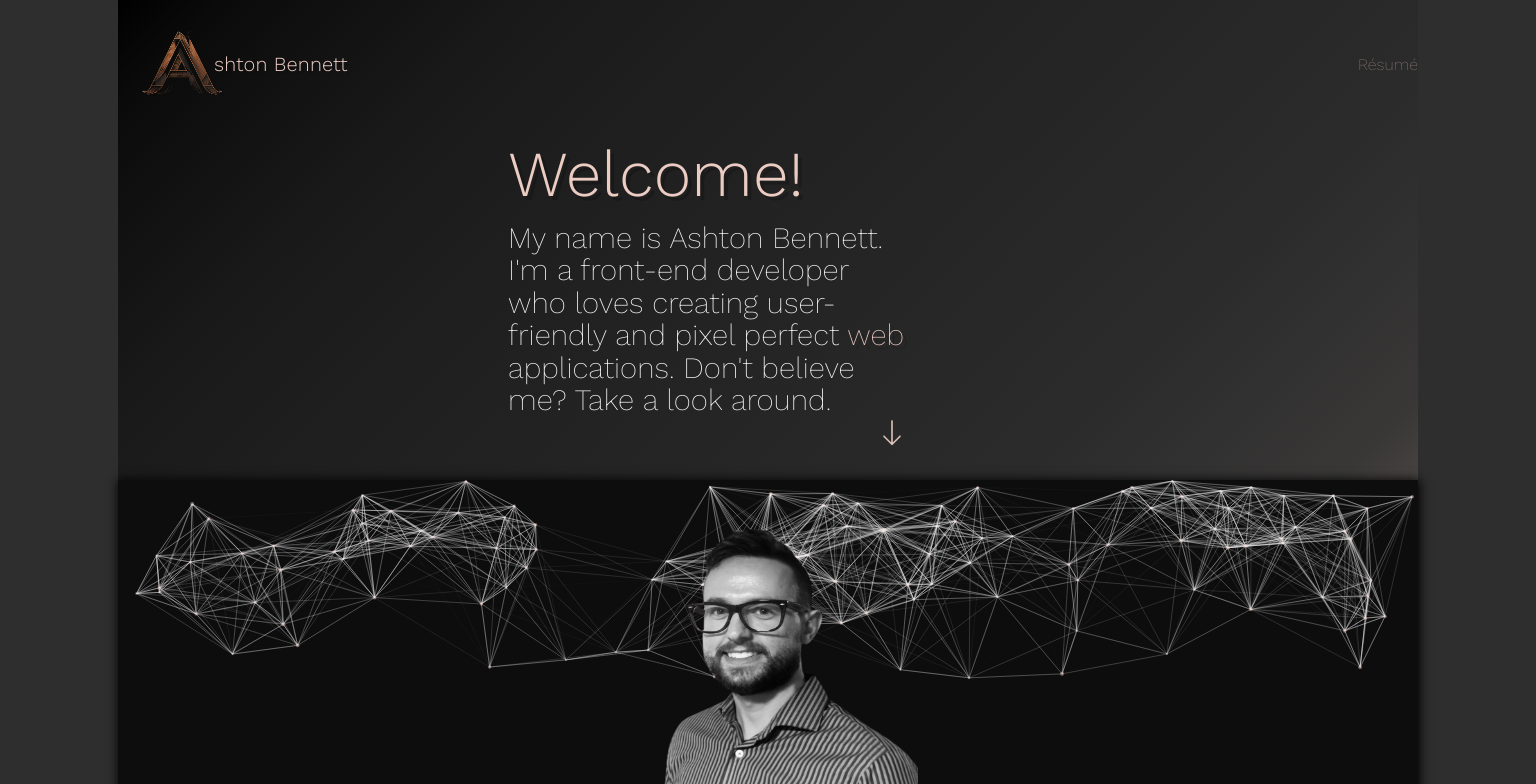
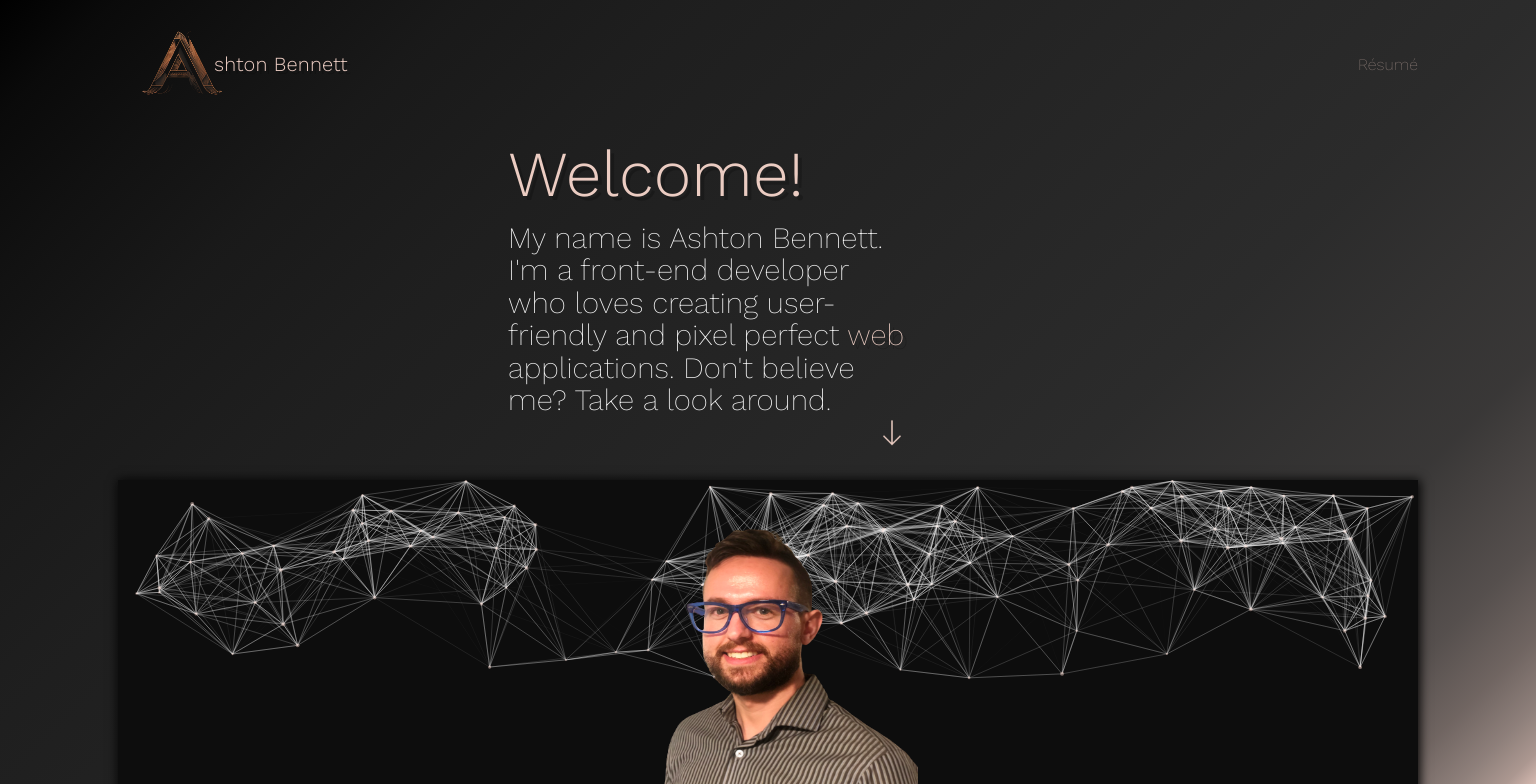
Before and after one commit to Ashton-Bennett/personal_site, a Next.js app: page / in a window 1536 px wide. Shown: the top 784 px of the page. Built offline with nearby package versions, Linux system fonts and the light colour scheme.

Commit message:
adjusted styles on lg screens

```diff
--- a/components/homepage/About.js
+++ b/components/homepage/About.js
@@ -1,6 +1,6 @@
 /* eslint-disable react/no-unescaped-entities */
 import Image from "next/image";
-import headshot from "../../public/images/headshot_nobk_edit.png";
+import headshot from "../../public/images/no_bk.png";
 import ScrollingArrow from "./ScrollingArrow";
 import downArrow from "../../public/icons/south_FILL0_wght200_GRAD0_opsz48.png";
 import ParticleBackground from "../ParticleBackground";
@@ -8,11 +8,7 @@ import { forwardRef } from "react";
 
 const About = forwardRef(function About(props, ref) {
   return (
-    <main
-      ref={ref}
-      id="about"
-      className="column addHeight scrollSnap backgroundGradient"
-    >
+    <main ref={ref} id="about" className="column addHeight scrollSnap">
       <aside
         id="mainSectionAside"
         className="column removeCenter textSectionLargeScreen"
--- a/components/homepage/Contact.js
+++ b/components/homepage/Contact.js
@@ -16,11 +16,7 @@ const Contact = forwardRef(function Contact({ fadeOutStyle }, ref) {
   const { initialForAnimation, animateForAnimation } =
     fadeoutanimations(fadeOutStyle);
   return (
-    <section
-      ref={ref}
-      id="contact"
-      className="column addHeight scrollSnap backgroundGradient"
-    >
+    <section ref={ref} id="contact" className="column addHeight scrollSnap ">
       <Image
         className="imageStyle"
         priority
--- a/src/pages/index.js
+++ b/src/pages/index.js
@@ -92,8 +92,8 @@ export default function Home() {
 
   return (
     <div id="appWrapper" className="column scrollWrap">
+      {loading && <LoadingPage onLoad={loadTimer()} />}
       <div className="maxWidth">
-        {loading && <LoadingPage onLoad={loadTimer()} />}
         {!loading && (
           <>
             <Head>
--- a/src/styles/globals.css
+++ b/src/styles/globals.css
@@ -15,25 +15,6 @@ body {
   scroll-behavior: smooth;
   height: -webkit-fill-available;
   position: relative;
-}
-.backgroundGradient {
-  background-image: linear-gradient(
-    135deg,
-    hsl(0deg 0% 0%) 0%,
-    hsl(130deg 0% 4%) 5%,
-    hsl(130deg 0% 7%) 12%,
-    hsl(132deg 0% 10%) 20%,
-    hsl(135deg 0% 12%) 30%,
-    hsl(136deg 0% 14%) 45%,
-    hsl(137deg 0% 17%) 66%,
-    hsl(14deg 2% 22%) 81%,
-    hsl(14deg 5% 32%) 89%,
-    hsl(15deg 7% 41%) 93%,
-    hsl(15deg 8% 52%) 96%,
-    hsl(15deg 14% 62%) 98%,
-    hsl(15deg 25% 73%) 99%,
-    hsl(15deg 51% 84%) 100%
-  );
 }
 
 #fontSizeOne {
@@ -299,6 +280,26 @@ footer {
 
 .fullWidth {
   width: 100vw;
+}
+
+.backgroundGradient {
+  background-image: linear-gradient(
+    135deg,
+    hsl(0deg 0% 0%) 0%,
+    hsl(130deg 0% 4%) 5%,
+    hsl(130deg 0% 7%) 12%,
+    hsl(132deg 0% 10%) 20%,
+    hsl(135deg 0% 12%) 30%,
+    hsl(136deg 0% 14%) 45%,
+    hsl(137deg 0% 17%) 66%,
+    hsl(14deg 2% 22%) 81%,
+    hsl(14deg 5% 32%) 89%,
+    hsl(15deg 7% 41%) 93%,
+    hsl(15deg 8% 52%) 96%,
+    hsl(15deg 14% 62%) 98%,
+    hsl(15deg 25% 73%) 99%,
+    hsl(15deg 51% 84%) 100%
+  );
 }
 
 /* ------> Item Specific Classes  <--------- */
@@ -785,6 +786,27 @@ a > label:target-within {
   justify-content: space-between;
   padding-top: 10rem;
 }
+
+#about,
+#contact {
+  background-image: linear-gradient(
+    135deg,
+    hsl(0deg 0% 0%) 0%,
+    hsl(130deg 0% 4%) 5%,
+    hsl(130deg 0% 7%) 12%,
+    hsl(132deg 0% 10%) 20%,
+    hsl(135deg 0% 12%) 30%,
+    hsl(136deg 0% 14%) 45%,
+    hsl(137deg 0% 17%) 66%,
+    hsl(14deg 2% 22%) 81%,
+    hsl(14deg 5% 32%) 89%,
+    hsl(15deg 7% 41%) 93%,
+    hsl(15deg 8% 52%) 96%,
+    hsl(15deg 14% 62%) 98%,
+    hsl(15deg 25% 73%) 99%,
+    hsl(15deg 51% 84%) 100%
+  );
+}
 #header {
   position: absolute;
   width: 100vw;
@@ -992,6 +1014,7 @@ a > label:target-within {
   .showNav {
     left: auto;
   }
+
   #increaseWidth {
     width: 1300px;
   }
@@ -1000,16 +1023,50 @@ a > label:target-within {
     flex-direction: column;
     align-items: center;
   }
+  #about,
+  #contact {
+    background-image: inherit;
+  }
+
+  body {
+    background-image: linear-gradient(
+      135deg,
+      hsl(0deg 0% 0%) 0%,
+      hsl(130deg 0% 4%) 5%,
+      hsl(130deg 0% 7%) 12%,
+      hsl(132deg 0% 10%) 20%,
+      hsl(135deg 0% 12%) 30%,
+      hsl(136deg 0% 14%) 45%,
+      hsl(137deg 0% 17%) 66%,
+      hsl(14deg 2% 22%) 81%,
+      hsl(14deg 5% 32%) 89%,
+      hsl(15deg 7% 41%) 93%,
+      hsl(15deg 8% 52%) 96%,
+      hsl(15deg 14% 62%) 98%,
+      hsl(15deg 25% 73%) 99%,
+      hsl(15deg 51% 84%) 100%
+    );
+  }
 }
 
-/* @media screen and (min-width: 1500px) {
+@media screen and (min-width: 1500px) {
   body {
-    background: linear-gradient(
-      to right,
-      black 0%,
-      black 55%,
-      #2e2e2e 55%,
-      #2e2e2e 100%
+    background-image: linear-gradient(
+      135deg,
+      hsl(0deg 0% 0%) 0%,
+      hsl(130deg 0% 4%) 5%,
+      hsl(130deg 0% 7%) 12%,
+      hsl(132deg 0% 10%) 20%,
+      hsl(135deg 0% 12%) 30%,
+      hsl(136deg 0% 14%) 45%,
+      hsl(137deg 0% 17%) 66%,
+      hsl(14deg 2% 22%) 81%,
+      hsl(14deg 5% 32%) 89%,
+      hsl(15deg 7% 41%) 93%,
+      hsl(15deg 8% 52%) 96%,
+      hsl(15deg 14% 62%) 98%,
+      hsl(15deg 25% 73%) 99%,
+      hsl(15deg 51% 84%) 100%
     );
   }
-} */
+}
```
Also changed, not shown: public/images/no_bk.png (added).
